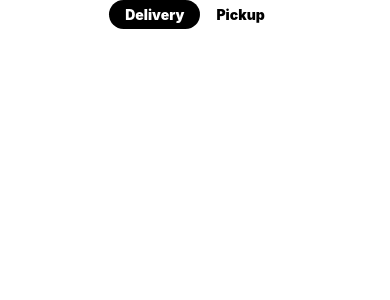
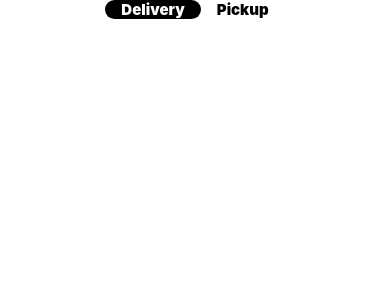
Before and after one commit to dalgonaio/meowFood, a React Native app: screen / in a window 390 px wide. Shown: the top 300 px of the page. Built offline with nearby package versions, Linux system fonts and the light colour scheme.

Commit message:
feat: header tab set to dynamically changed based on click and storing choice on local state

```diff
--- a/components/HeaderTabs.js
+++ b/components/HeaderTabs.js
@@ -9,11 +9,15 @@ const HeaderTabs = () => {
       text="Delivery"
       btnColor="black"
       textColor="white"
+      activeTab = {activeTab}
+      setActiveTab= {setActiveTab}
       />
       <HeaderButton
       text ="Pickup"
       btnColor="white"
-      textColor="black" />
+      textColor="black"
+      activeTab = {activeTab}
+      setActiveTab= {setActiveTab} />
     </View>
   )
 }
@@ -22,14 +26,15 @@ const HeaderButton = (props) =>
   (
     <TouchableOpacity
     style={{
-      backgroundColor:props.btnColor,
-      paddingVertical: 6,
+      backgroundColor:props.activeTab === props.text ? "black" : "white",
+      paddinxtgVertical: 6,
       paddingHorizontal:16,
-      borderRadius: 30,}} >
+      borderRadius: 30,}}
+      onPress= {()=>props.setActiveTab(props.text)} >
     <Text
     style={{
-      color:props.textColor,
-      size: 15,
+      color:props.activeTab === props.text ? "white" : "black",
+      fontSize: 15,
       fontWeight: "900",
       }}>
         {props.text}</Text>
```
